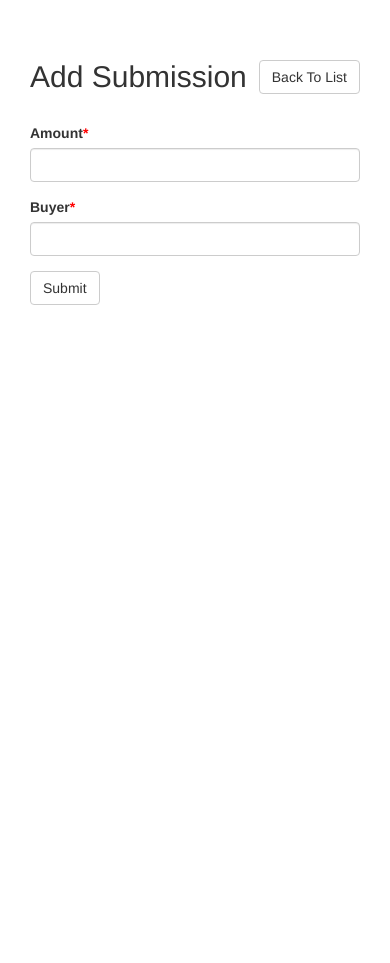
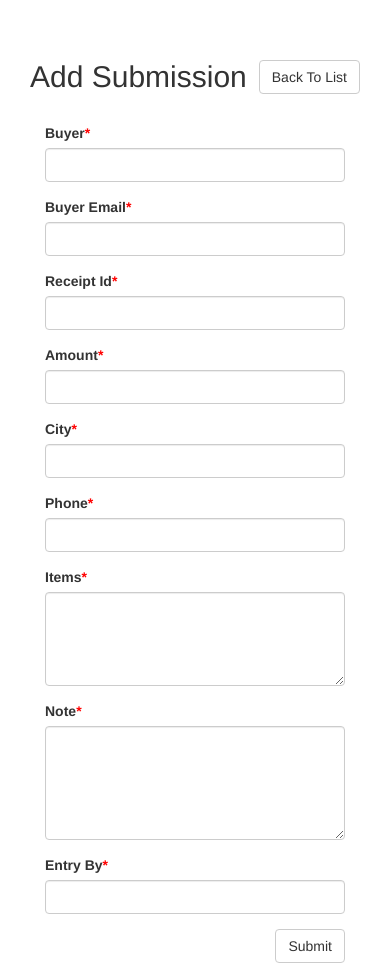
Before and after one commit to tonmoyGhosh/project_mvc, a PHP site: page /project_mvc/index.php/submission/create in a window 390 px wide. Before the commit the page ends 305 px from the top, so only its background shows below. Run offline with PHP 8.4, Linux system fonts and the light colour scheme; some libraries are stand-ins or nearby versions.

Commit message:
form submission

```diff
--- a/app/config/config.php
+++ b/app/config/config.php
@@ -1,6 +1,6 @@
 <?php
 
-  // DB Params
+  // DB Params & Base Url Set
   define('DB_HOST', 'localhost');
   define('DB_USER', 'root');
   define('DB_PASS', '');
--- a/app/controller/Submission.php
+++ b/app/controller/Submission.php
@@ -29,16 +29,93 @@ class Submission extends Controller {
     {
         if($_SERVER['REQUEST_METHOD'] == 'POST')
         {
+            // $inputParams = $_POST;
+            // $rules = array(
+            //     'amount'        => 'required',
+            //     'buyer'         => 'required',
+            //     'buyer_email'   => 'required',
+            //     'city'          => 'required',
+            //     'items'         => 'required',
+            //     'note'          => 'required',
+            //     'phone'         => 'required',
+            //     'receipt_id'    => 'required',
+
+            // );
+
+            // $validateResponse = $this->validate($inputParams, $rules);
+
+            // echo json_encode($validateResponse);
+            // die();
+
+            $ipAddress = $this->getIPAddress();
+
+            $salt_prefix = uniqid(mt_rand());
+            $salt_postfix = uniqid(mt_rand());
+            $combine = $salt_prefix.''.$_POST['receipt_id'].''.$salt_postfix;
+            $hash_key = hash("sha512", $combine);
+
             $data = [
-                'amount' => $_POST['amount']
-
+                'buyer'         => $_POST['buyer'],
+                'buyer_email'   => $_POST['buyer_email'],
+                'receipt_id'    => $_POST['receipt_id'],
+                'city'          => $_POST['city'],
+                'items'         => $_POST['items'],
+                'note'          => $_POST['note'],
+                'phone'         => $_POST['phone'],
+                'amount'        => $_POST['amount'],
+                'buyer_ip'      => $ipAddress,
+                'entry_at'      => date('Y-m-d'),
+                'entry_by'      => $_POST['entry_by'],
+                'hash_key'      => $hash_key,
             ];
 
             $this->submissionModel->addSubmission($data);
-            $this->index();
+
+            $response = array(
+                'status' => true,
+                'msg'    => 'Submission inserted successfully!'
+            );
+
+            echo json_encode($response);
         }
-        else $this->view('submission/create');
+        else
+        {
+            $response = array(
+                'status' => false,
+                'msg'    => 'Submission not inserted successfully, please try again!'
+            );
 
+            echo json_encode($response);
+        }
     }
 
+    // private function validate($inputParams, $rules)
+    // {
+    //     if(isset($rules['amount']))
+    //     {
+
+    //     }
+
+    // }
+
+    private function getIPAddress()
+    {
+        //whether ip is from the share internet
+        if(!empty($_SERVER['HTTP_CLIENT_IP']))
+        {
+                $ip = $_SERVER['HTTP_CLIENT_IP'];
+        }
+        //whether ip is from the proxy
+        elseif (!empty($_SERVER['HTTP_X_FORWARDED_FOR']))
+        {
+                    $ip = $_SERVER['HTTP_X_FORWARDED_FOR'];
+        }
+        //whether ip is from the remote address
+        else{
+                 $ip = $_SERVER['REMOTE_ADDR'];
+         }
+         return $ip;
+    }
+
+
 }
--- a/app/model/SubmissionModel.php
+++ b/app/model/SubmissionModel.php
@@ -19,7 +19,35 @@ class SubmissionModel {
 
     public function addSubmission($data)
     {
-        $result = $this->db->query("INSERT INTO submissions (amount) VALUES ('".$data['amount']."')");
+        $result = $this->db->query("INSERT INTO submissions (
+                                                amount,
+                                                buyer,
+                                                receipt_id,
+                                                items,
+                                                buyer_email,
+                                                buyer_ip,
+                                                note,
+                                                city,
+                                                phone,
+                                                hash_key,
+                                                entry_at,
+                                                entry_by
+                                            )
+                                            VALUES (
+                                                '".$data['amount']."',
+                                                '".$data['buyer']."',
+                                                '".$data['receipt_id']."',
+                                                '".$data['items']."',
+                                                '".$data['buyer_email']."',
+                                                '".$data['buyer_ip']."',
+                                                '".$data['note']."',
+                                                '".$data['city']."',
+                                                '".$data['phone']."',
+                                                '".$data['hash_key']."',
+                                                '".$data['entry_at']."',
+                                                '".$data['entry_by']."'
+                                            )
+                                    ");
         return $result;
     }
 
--- a/view/submission/create.php
+++ b/view/submission/create.php
@@ -4,28 +4,70 @@
 
     <br><br>
 
-    <form action="<?= Base_url ?>/submission/store" method="POST">
+    <form id="form">
 
         <div class="container">
 
-            <div class="col-sm-6">
+            <div class="col-sm-12">
 
                 <a href="<?= Base_url ?>" type="button" class="btn btn-default pull-right">Back To List</a>
 
                 <h2>Add Submission</h2>
                 <br>
 
-                <div class="form-group">
-                    <label>Amount<span style="color: red">*</span></label>
-                    <input type="text" name="amount" class="form-control" id="amount">
+                <div class="col-sm-6">
+
+                    <div class="form-group">
+                        <label>Buyer<span style="color: red">*</span></label>
+                        <input type="text" name="buyer" class="form-control" id="buyer">
+                    </div>
+
+                    <div class="form-group">
+                        <label>Buyer Email<span style="color: red">*</span></label>
+                        <input type="email" name="buyer_email" class="form-control" id="buyer_email">
+                    </div>
+
+                    <div class="form-group">
+                        <label>Receipt Id<span style="color: red">*</span></label>
+                        <input type="text" name="receipt_id" class="form-control" id="receipt_id">
+                    </div>
+
+                    <div class="form-group">
+                        <label>Amount<span style="color: red">*</span></label>
+                        <input type="text" name="amount" class="form-control" id="amount">
+                    </div>
+
+                    <div class="form-group">
+                        <label>City<span style="color: red">*</span></label>
+                        <input type="text" name="city" class="form-control" id="city">
+                    </div>
+
+                    <div class="form-group">
+                        <label>Phone<span style="color: red">*</span></label>
+                        <input type="text" name="phone" class="form-control" id="phone">
+                    </div>
+
                 </div>
 
-                <div class="form-group">
-                    <label>Buyer<span style="color: red">*</span></label>
-                    <input type="text" name="buyer" class="form-control" id="buyer">
-                </div>
+                <div class="col-sm-6">
 
-                <button type="submit" class="btn btn-default">Submit</button>
+                    <div class="form-group">
+                        <label>Items<span style="color: red">*</span></label>
+                        <textarea type="text" name="items" class="form-control" rows="4" id="items"></textarea>
+                    </div>
+
+                    <div class="form-group">
+                        <label>Note<span style="color: red">*</span></label>
+                        <textarea type="text" name="note" class="form-control" rows="5" id="note"></textarea>
+                    </div>
+
+                    <div class="form-group">
+                        <label>Entry By<span style="color: red">*</span></label>
+                        <input type="text" name="entry_by" class="form-control" id="entry_by">
+                    </div>
+
+                    <button type="submit" class="btn btn-default pull-right">Submit</button>
+            </div>
 
             </div>
 
@@ -36,3 +78,42 @@
 <?php
     require_once 'view/layouts/footer.php';
 ?>
+
+<script>
+
+    $("#form").submit(function(event)
+    {
+        event.preventDefault();
+        var $form = $(this);
+        var inputData = $form.serialize();
+
+        $.ajax({
+            url: '<?= Base_url ?>/submission/store',
+            type: "POST",
+            data: inputData,
+            dataType: 'json',
+            encode: true,
+            success: function(response)
+            {
+                if(response.status == true)
+                {
+                    alert(response.msg);
+                    window.location = '<?= Base_url ?>';
+                }
+                else
+                {
+                    alert(response.msg);
+                    location.reload();
+                }
+
+            },
+            error: function(response)
+            {
+                alert('Something went wrong, please try again!');
+            }
+
+        });
+
+    });
+
+</script>
```
